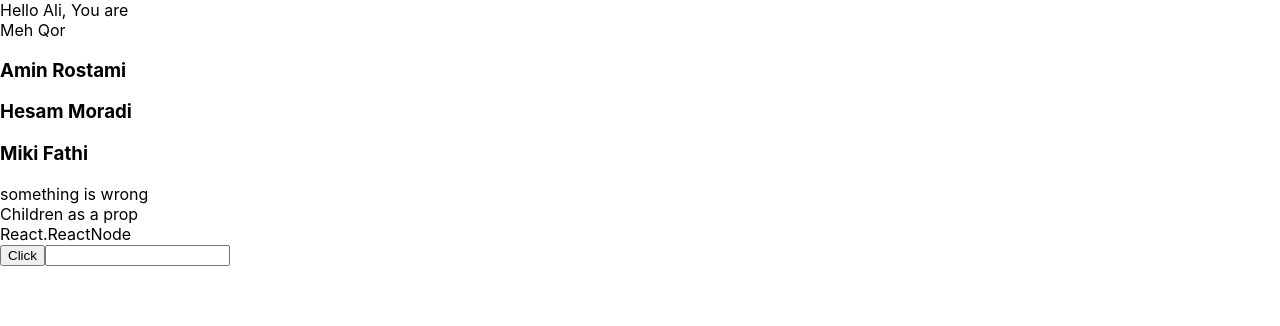
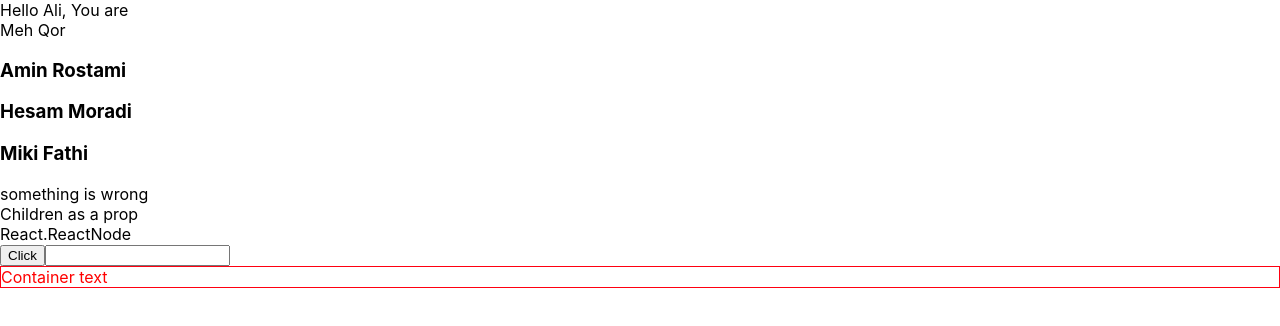
Before and after one commit to MahdiGhorbani98/react-typescript-demo, a React (Create React App) app: page / in a window 1280 px wide. Shown: the top 326 px of the page. Built offline with nearby package versions, Linux system fonts and the light colour scheme.

Commit message:
Style Props

```diff
--- a/src/App.tsx
+++ b/src/App.tsx
@@ -1,4 +1,5 @@
 import { Button } from "./components/Button";
+import { Container } from "./components/Container";
 import Greet from "./components/Greet";
 import { Heading } from "./components/Heading";
 import { Input } from "./components/Input";
@@ -35,6 +36,7 @@
         }}
       />
       <Input value="" handleChange={(event) => console.log(event)} />
+      <Container styles={{ border: "1px solid #f01", color: "red" }} />
     </div>
   );
 }
--- /dev/null
+++ b/src/components/Container.tsx
@@ -0,0 +1,6 @@
+type ContainerProps = {
+  styles: React.CSSProperties;
+};
+export const Container = (props: ContainerProps) => {
+  return <div style={props.styles}>Container text</div>;
+};
```
